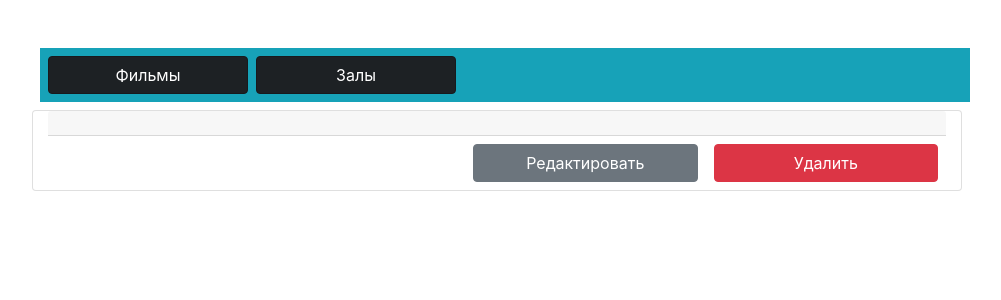
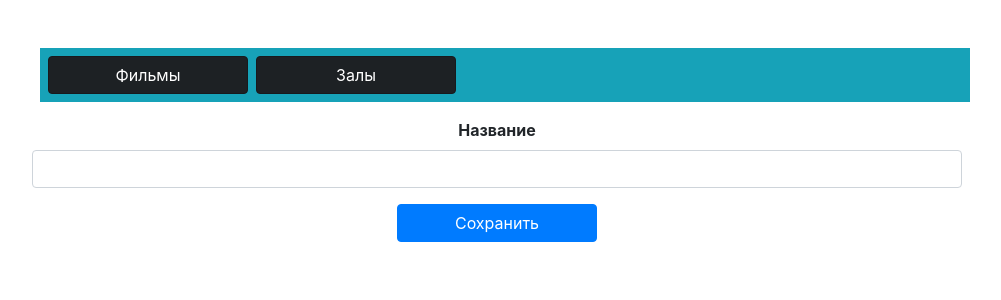
Before and after one commit to Bak0903/python_group_2_homework_63_bakai_naralyev, a React (Create React App) app in the folder frontend/: page /halls/add in a window 1280 px wide. Shown: the top 300 px of the page, without its empty margins (148-1149 px from the left). Built offline with nearby package versions, Linux system fonts and the light colour scheme; no server answers.

Commit message:
Добавление зала

```diff
--- a/frontend/src/App.js
+++ b/frontend/src/App.js
@@ -3,10 +3,11 @@ import { Route, Switch, BrowserRouter } from 'react-router-dom';
 import './App.css';
 import AllMovies from './containers/AllMovies/AllMovies';
 import SelectedMovie from './containers/SelectedMovie/SelectedMovie';
-import ItemAdd from './containers/ItemAdd/ItemAdd';
-import EditItem from './containers/EditItem/EditItem';
+import MovieAdd from './containers/MovieAdd/MovieAdd';
+import EditMovie from './containers/EditMovie/EditMovie';
 import AllHalls from './containers/AllHalls/AllHalls';
 import SelectedHall from './containers/SelectedHall/SelectedHall';
+import HallAdd from './containers/HallAdd/HallAdd';
 import Layout from "./Layout";
 
 class App extends Component {
@@ -16,10 +17,11 @@ class App extends Component {
                 <BrowserRouter>
                     <Layout>
                         <Switch>
+                            <Route path="/halls/add" component={HallAdd}/>
                             <Route path="/halls/:id" component={SelectedHall}/>
                             <Route path="/halls" exact component={AllHalls}/>
-                            <Route path="/movies/:id/edit" component={EditItem}/>
-                            <Route path="/movies/add" component={ItemAdd}/>
+                            <Route path="/movies/:id/edit" component={EditMovie}/>
+                            <Route path="/movies/add" component={MovieAdd}/>
                             <Route path="/movies/:id" component={SelectedMovie}/>
                             <Route path="/" exact component={AllMovies}/>
                         </Switch>
--- /dev/null
+++ b/frontend/src/components/HallForm/HallForm.js
@@ -0,0 +1,90 @@
+import React, {Component} from 'react';
+
+
+class HallForm extends Component {
+    constructor(props) {
+        super(props);
+        this.state = {
+            hall: {
+                name: "",
+            },
+
+            submitEnabled: true
+        };
+        if(this.props.hall) {
+            this.state.hall.name = this.props.hall.name;
+        }
+    }
+
+    componentDidMount() {
+        console.log('privet');
+        console.log(this.state.hall.name);
+    }
+
+
+    disableSubmit = () => {
+        this.setState(prevState => {
+            let newState = {...prevState};
+            newState.submitEnabled = false;
+            return newState;
+        });
+    };
+
+    enableSubmit = () => {
+        this.setState(prevState => {
+            let newState = {...prevState};
+            newState.submitEnabled = true;
+            return newState;
+        });
+    };
+
+    updateHallState = (fieldName, value) => {
+        this.setState(prevState => {
+            let newState = {...prevState};
+            let hall = {...prevState.movie};
+            hall[fieldName] = value;
+            newState.hall= hall;
+            return newState;
+        });
+    };
+
+    inputChanged = (event) => {
+        const value = event.target.value;
+        const fieldName = event.target.name;
+        this.updateHallState(fieldName, value);
+    };
+
+    formSubmitted = (event) => {
+        if(this.state.submitEnabled) {
+            event.preventDefault();
+            this.disableSubmit();
+            this.props.onSubmit(this.state.hall)
+                .then(this.enableSubmit);
+        }
+    };
+
+    render() {
+        if (this.state.hall) {
+            console.log(this.state.hall.name);
+            const name = this.state.hall.name;
+            const submitEnabled = this.state.submitEnabled;
+            return <div className="mt-3">
+                {alert}
+                <form onSubmit={this.formSubmitted}>
+                    <div className="form-group">
+                        <label className="font-weight-bold">Название</label>
+                        <input type="text" className="form-control" name="name" value={name}
+                               onChange={this.inputChanged}/>
+                    </div>
+                    <button disabled={!submitEnabled} type="submit"
+                            className="btn btn-primary">Сохранить
+                    </button>
+                </form>
+            </div>;
+        }
+        else return null;
+    }
+}
+
+
+export default HallForm;
--- /dev/null
+++ b/frontend/src/containers/EditMovie/EditMovie.js
@@ -0,0 +1,79 @@
+import React, {Component} from 'react'
+import axios from "axios";
+import MovieForm from "../../components/MovieForm/MovieForm";
+
+
+class EditMovie extends Component {
+    state = {
+        movie: null,
+        alert: null,
+    };
+
+    componentDidMount() {
+        axios.get('movies/' + this.props.match.params.id)
+            .then(response => {
+                const movie = response.data;
+                console.log(movie);
+                this.setState(prevState => {
+                    const newState = {...prevState};
+                    newState.movie = movie;
+                    return newState;
+                });
+            })
+            .catch(error => {
+                console.log(error);
+                console.log(error.response);
+            });
+    }
+
+    showErrorAlert = (error) => {
+        this.setState(prevState => {
+            let newState = {...prevState};
+            newState.alert = {type: 'danger', message: `Movie was not added!`};
+            return newState;
+        });
+    };
+
+    gatherFormData = (movie) => {
+        let formData = new FormData();
+        Object.keys(movie).forEach(key => {
+            const value = movie[key];
+            if (value) {
+                if(Array.isArray(value)) {
+                    value.forEach(item => formData.append(key, item));
+                } else {
+                    formData.append(key, value);
+                }
+            }
+        });
+        return formData;
+    };
+
+    formSubmitted = (movie) => {
+        const formData = this.gatherFormData(movie);
+        return axios.put('movies/' + this.props.match.params.id + '/', formData, {
+            headers: {'Content-Type': 'multipart/form-data'}
+        })
+            .then(response => {
+                const movie = response.data;
+                console.log(movie);
+                this.props.history.replace('/movies/' + movie.id);
+            })
+            .catch(error => {
+                console.log(error);
+                console.log(error.response);
+                this.showErrorAlert(error.response);
+            });
+    };
+
+    render() {
+        const {alert, movie} = this.state;
+        return <div>
+            {alert ? <div className={"mb-2 alert alert-" + alert.type}>{alert.message}</div> : null}
+            <MovieForm onSubmit={this.formSubmitted} movie={movie}/>
+        </div>
+    }
+}
+
+
+export default EditMovie;
--- a/frontend/src/containers/ItemAdd/ItemAdd.js
+++ b/frontend/src/containers/HallAdd/HallAdd.js
@@ -1,46 +1,41 @@
 import React, {Component} from 'react';
 import axios from 'axios';
-import MovieForm from '../../components/MovieForm/MovieForm';
+import HallForm from '../../components/HallForm/HallForm';
 
 
-class ItemAdd extends Component {
+class HallAdd extends Component {
     state = {
-        // сообщение об ошибке
         alert: null,
     };
 
     showErrorAlert = (error) => {
         this.setState(prevState => {
             let newState = {...prevState};
-            newState.alert = {type: 'danger', message: `Movie was not added!`};
+            newState.alert = {type: 'danger', message: `Hall was not added!`};
             return newState;
         });
     };
 
-    gatherFormData = (movie) => {
+    gatherFormData = (hall) => {
         let formData = new FormData();
-        Object.keys(movie).forEach(key => {
-            const value = movie[key];
+        Object.keys(hall).forEach(key => {
+            const value = hall[key];
             if (value) {
-                if(Array.isArray(value)) {
-                    value.forEach(item => formData.append(key, item));
-                } else {
-                    formData.append(key, value);
-                }
+                formData.append(key, value);
             }
         });
         return formData;
     };
 
-    formSubmitted = (movie) => {
-        const formData = this.gatherFormData(movie);
-        return axios.post('movies/', formData, {
+    formSubmitted = (hall) => {
+        const formData = this.gatherFormData(hall);
+        return axios.post('halls/', formData, {
             headers: {'Content-Type': 'multipart/form-data'}
         })
             .then(response => {
-                const movie = response.data;
-                console.log(movie);
-                this.props.history.replace('/movies/' + movie.id);
+                const hall = response.data;
+                console.log(hall);
+                this.props.history.replace('/halls/' + hall.id);
             })
             .catch(error => {
                 console.log(error);
@@ -53,10 +48,10 @@ class ItemAdd extends Component {
         const alert = this.state.alert;
         return <div>
             {alert ? <div className={"mb-2 alert alert-" + alert.type}>{alert.message}</div> : null}
-            <MovieForm onSubmit={this.formSubmitted}/>
+            <HallForm onSubmit={this.formSubmitted}/>
         </div>
     }
 }
 
 
-export default ItemAdd;
+export default HallAdd;
--- a/frontend/src/containers/EditItem/EditItem.js
+++ b/frontend/src/containers/MovieAdd/MovieAdd.js
@@ -1,30 +1,12 @@
-import React, {Component} from 'react'
-import axios from "axios";
-import MovieForm from "../../components/MovieForm/MovieForm";
+import React, {Component} from 'react';
+import axios from 'axios';
+import MovieForm from '../../components/MovieForm/MovieForm';
 
 
-class EditItem extends Component {
+class MovieAdd extends Component {
     state = {
-        movie: null,
         alert: null,
     };
-
-    componentDidMount() {
-        axios.get('movies/' + this.props.match.params.id)
-            .then(response => {
-                const movie = response.data;
-                console.log(movie);
-                this.setState(prevState => {
-                    const newState = {...prevState};
-                    newState.movie = movie;
-                    return newState;
-                });
-            })
-            .catch(error => {
-                console.log(error);
-                console.log(error.response);
-            });
-    }
 
     showErrorAlert = (error) => {
         this.setState(prevState => {
@@ -51,7 +33,7 @@ class EditItem extends Component {
 
     formSubmitted = (movie) => {
         const formData = this.gatherFormData(movie);
-        return axios.put('movies/' + this.props.match.params.id + '/', formData, {
+        return axios.post('movies/', formData, {
             headers: {'Content-Type': 'multipart/form-data'}
         })
             .then(response => {
@@ -67,13 +49,13 @@ class EditItem extends Component {
     };
 
     render() {
-        const {alert, movie} = this.state;
+        const alert = this.state.alert;
         return <div>
             {alert ? <div className={"mb-2 alert alert-" + alert.type}>{alert.message}</div> : null}
-            <MovieForm onSubmit={this.formSubmitted} movie={movie}/>
+            <MovieForm onSubmit={this.formSubmitted}/>
         </div>
     }
 }
 
 
-export default EditItem;
+export default MovieAdd;
--- a/frontend/src/containers/SelectedHall/SelectedHall.js
+++ b/frontend/src/containers/SelectedHall/SelectedHall.js
@@ -17,7 +17,7 @@ class SelectedMovie extends Component {
     };
 
     deleteHall = (id) => {
-        axios.delete('halls/' + id).then(this.props.history.replace('/'))
+        axios.delete('halls/' + id).then(this.props.history.replace('/halls/'))
     };
 
     componentDidMount() {
```
